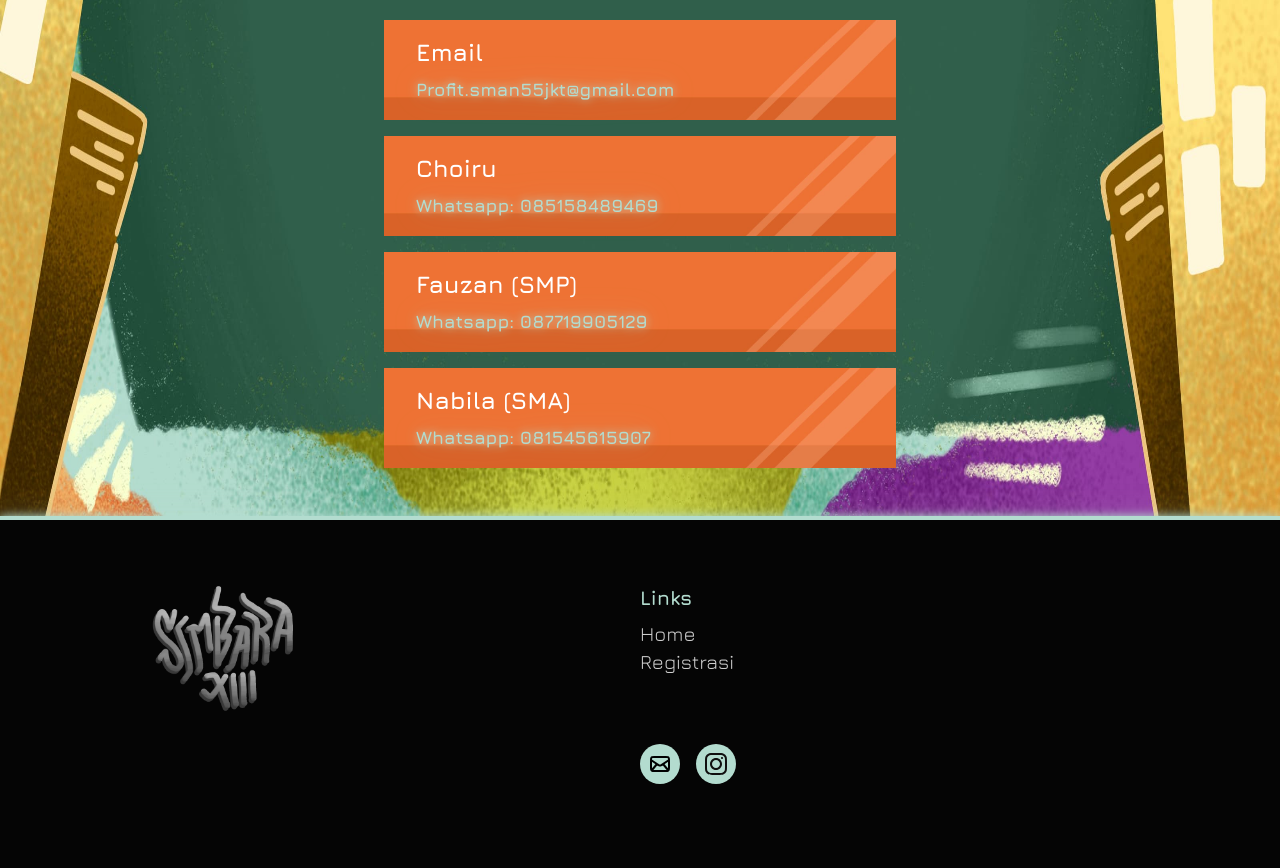
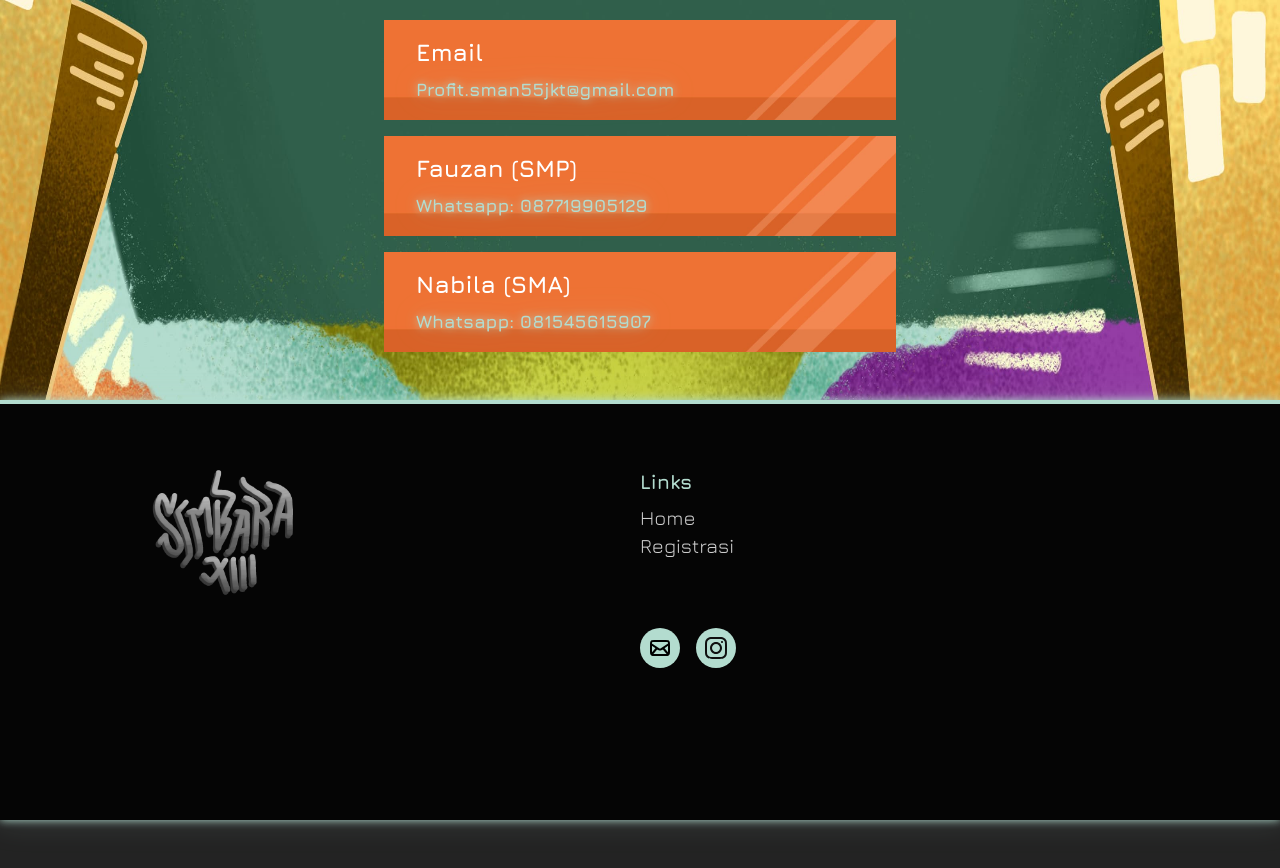
Before and after one commit to ghaisanghaisan/simbara-xiii, a Next.js app: page / in a window 1280 px wide. Shown: the part 3740-4608 px from the top of the page. After the commit the page ends 4560 px from the top, so only its background shows below. Built offline with nearby package versions, Linux system fonts and the light colour scheme.

Commit message:
removed umay

```diff
--- a/app/_landing_slides/ContactSection.tsx
+++ b/app/_landing_slides/ContactSection.tsx
@@ -54,7 +54,7 @@ export default function ContactSection() {
 							/>
 						</div>
 					</Link>
-					<ContactCard nama="Choiru" whatsapp="85158489469" />
+
 					<ContactCard nama="Fauzan (SMP)" whatsapp="87719905129" />
 					<ContactCard nama="Nabila (SMA)" whatsapp="81545615907" />
 				</div>
```
